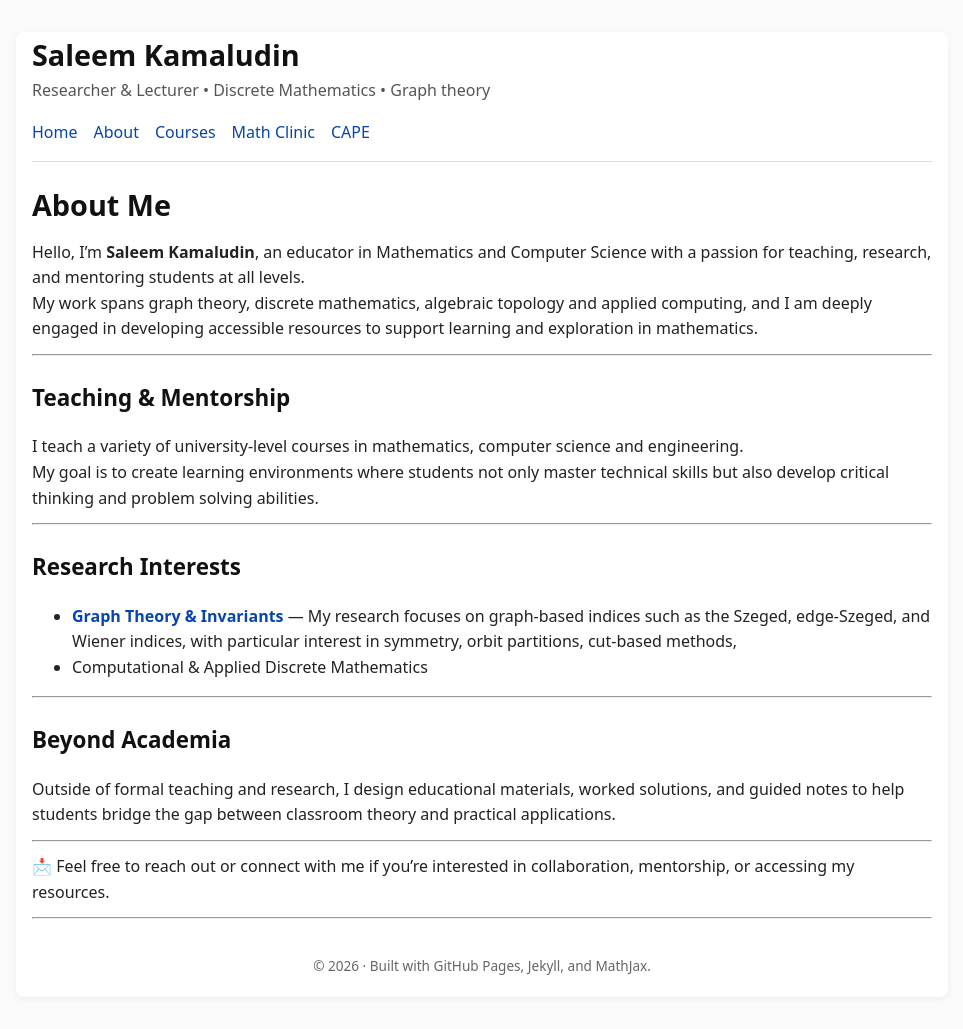
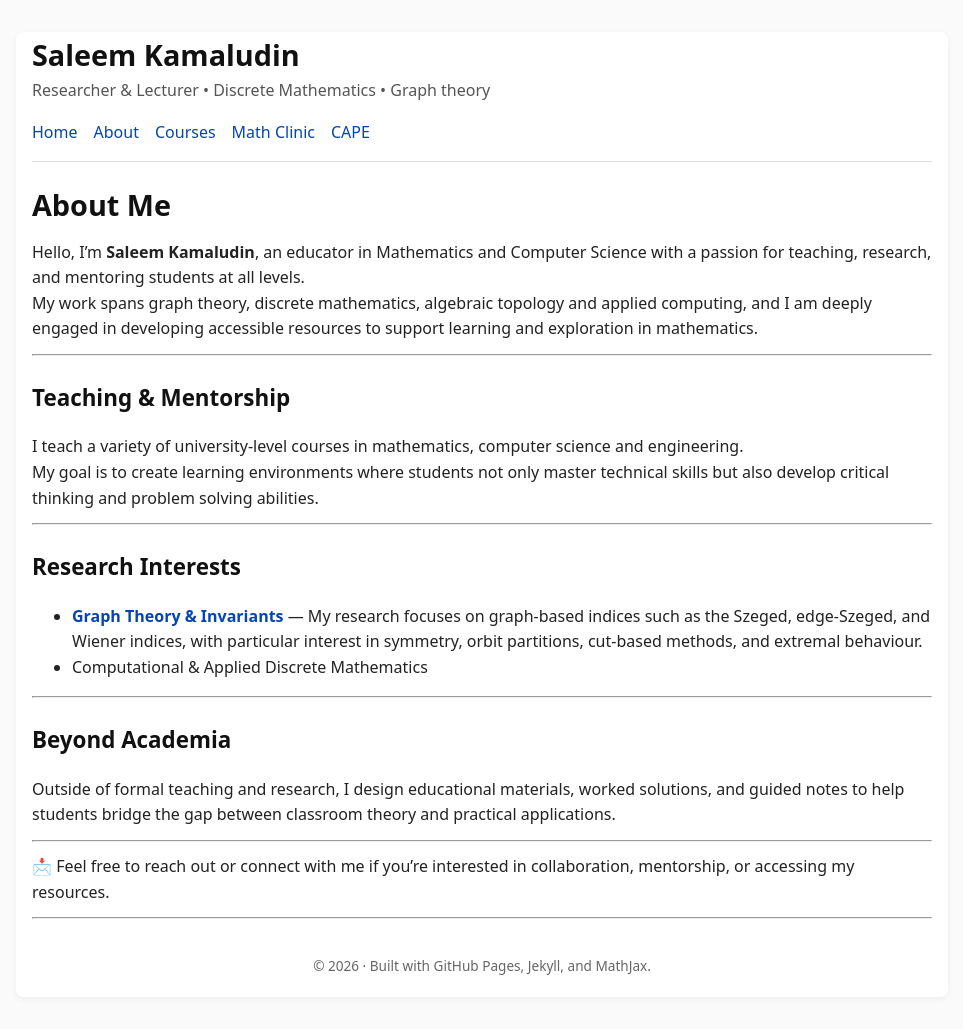
Before and after one commit to SaleemKamaludin/SaleemKamaludin.github.io, a Jekyll site: the page built from about.md, in a window 1280 px wide. Shown: the whole page, without its empty margins (158-1121 px from the left). Built offline with Jekyll 4.4.1, drawn with Linux system fonts in a browser that asks for light colours.

Commit message:
Update research interests in about.md
Added 'and extremal behaviour' to the research interests section.

```diff
--- a/about.md
+++ b/about.md
@@ -19,7 +19,7 @@ My goal is to create learning environments where students not only master techni
 ---
 
 ## Research Interests
-- <a href="{{ '/notes/graph-theory/' | relative_url }}"><strong>Graph Theory & Invariants</strong></a> — My research focuses on graph-based indices such as the Szeged, edge-Szeged, and Wiener indices, with particular interest in symmetry, orbit partitions, cut-based methods,
+- <a href="{{ '/notes/graph-theory/' | relative_url }}"><strong>Graph Theory & Invariants</strong></a> — My research focuses on graph-based indices such as the Szeged, edge-Szeged, and Wiener indices, with particular interest in symmetry, orbit partitions, cut-based methods, and extremal behaviour.
 - Computational & Applied Discrete Mathematics
 
 
```
